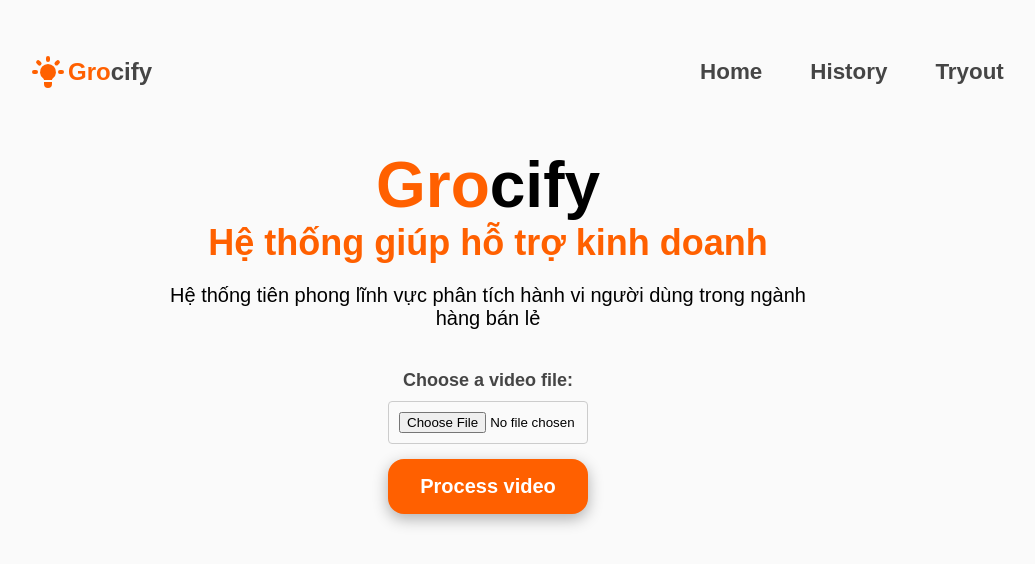
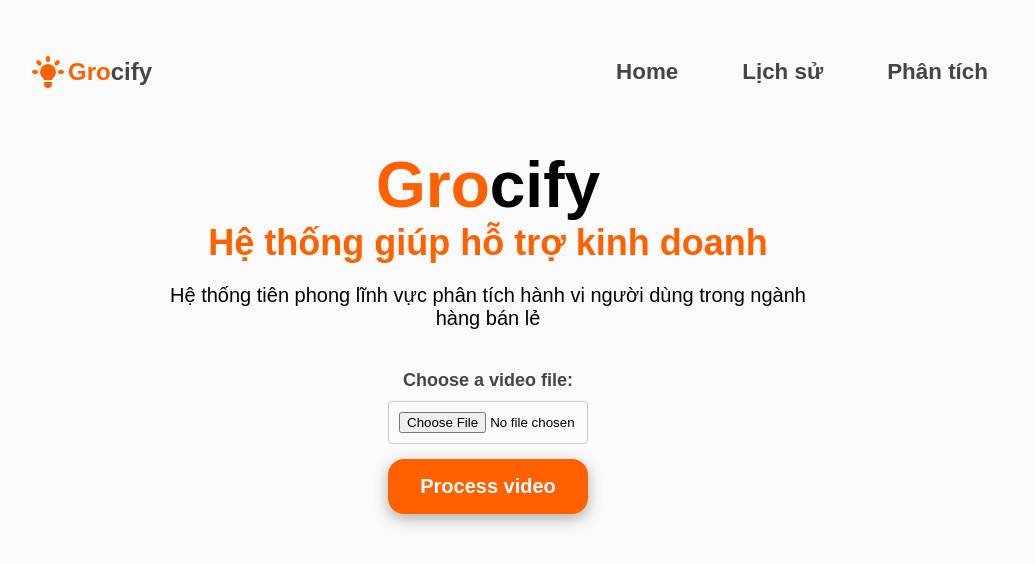
Before and after one commit to hungmeomeo/Vietnam-Datathon-Team-5, a React (Vite) app in the folder fe/: page / in a window 1280 px wide. Shown: the top 564 px of the page, without its empty margins (152-1187 px from the left). Built offline with nearby package versions, Linux system fonts and the light colour scheme.

Commit message:
Adding navbar

```diff
--- a/fe/src/components/navbar/navbar.jsx
+++ b/fe/src/components/navbar/navbar.jsx
@@ -10,7 +10,7 @@
       <nav className={styles.nav}>
         <ul className={styles.ul}>
           <li>
-            <div className={styles.navbarLogo} style={{ marginRight: "500px" }}>
+            <div className={styles.navbarLogo} style={{ marginRight: "400px" }}>
               <HiLightBulb
                 style={{
                   color: "var(--text-primary)",
@@ -27,12 +27,12 @@
           </li>
           <li>
             <a href="/history" className={styles.link}>
-              History
+              Lịch sử
             </a>
           </li>
           <li>
             <a href="/test" className={styles.link}>
-              Tryout
+              Phân tích
             </a>
           </li>
         </ul>
--- a/fe/src/components/navbar/navbar.module.css
+++ b/fe/src/components/navbar/navbar.module.css
@@ -6,8 +6,7 @@
 
 nav ul {
   list-style-type: none;
-  margin-right: 2.5em; /* Use relative units like em */
-  display: flex;
+  margin-right: 4em; /* Use relative units like em */
   align-items: center;
 }
 
@@ -16,15 +15,17 @@
 }
 
 nav li:not(:last-child) {
-  margin-right: 3em; /* Use relative units like em */
+  margin-right: 4em; /* Use relative units like em */
 }
 
 nav a {
   border: none;
+  white-space: nowrap;
   font-weight: 700;
   font-size: 1.4em; /* Use relative units like em */
   height: 100%;
   color: var(--text-secondary);
+  width: 4em; /* Adjust the width to your desired value */
 }
 
 nav a:hover {
```
